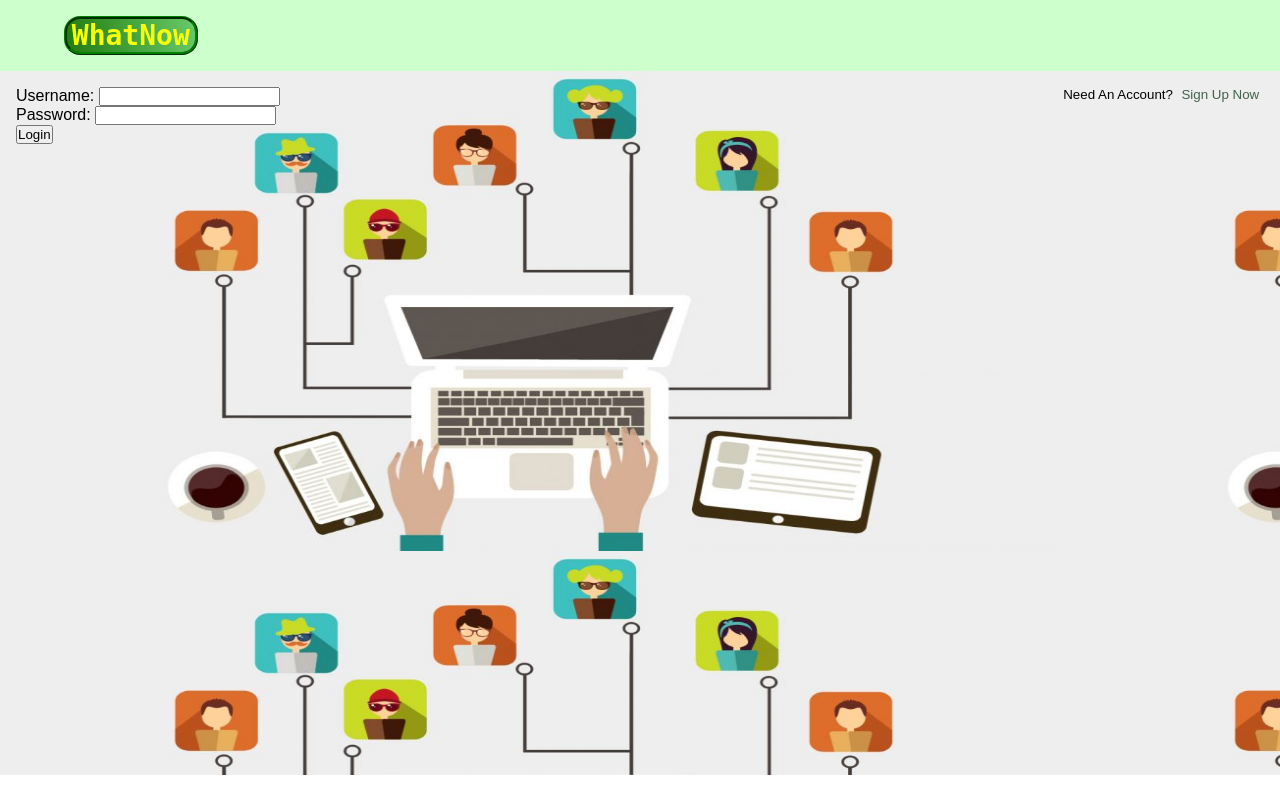
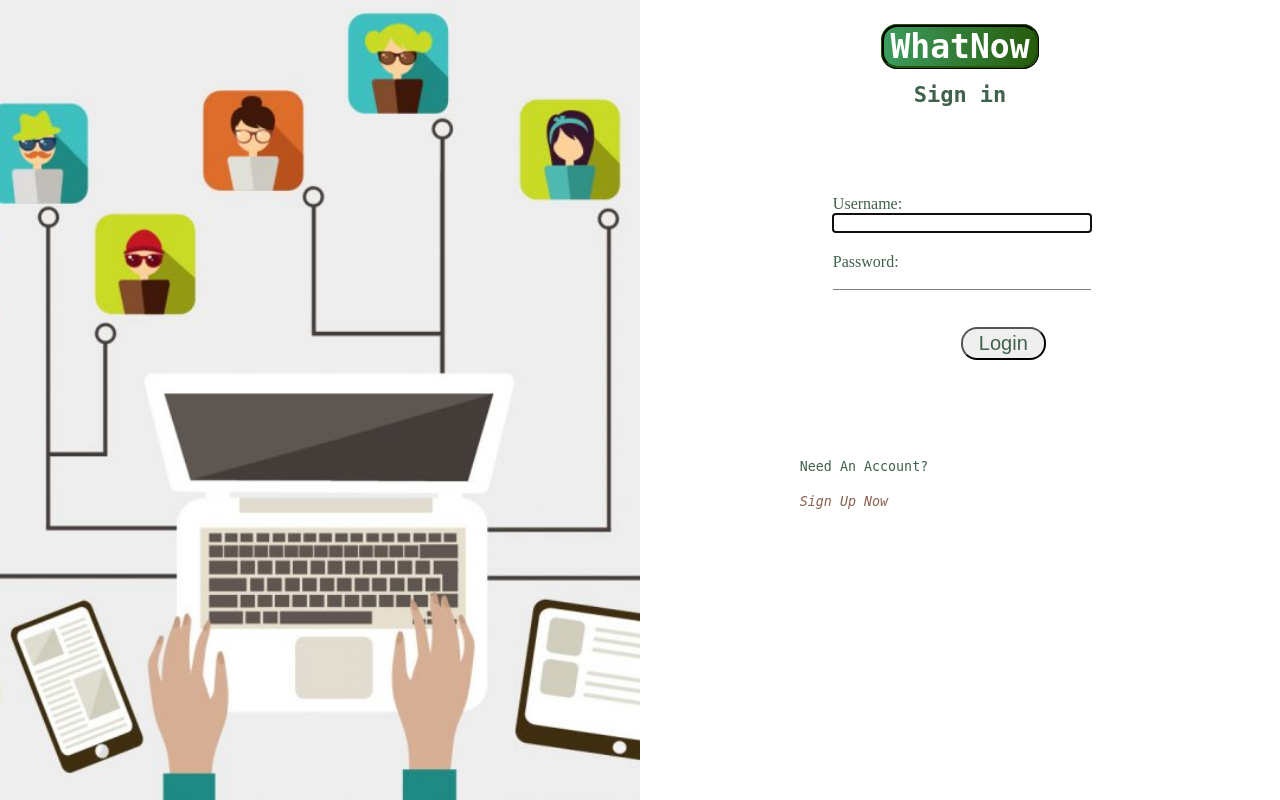
Before and after one commit to yyotova/WhatNow, a Django app: page / in a window 1280 px wide. Run offline with Django 3.2, Linux system fonts and the light colour scheme.

Commit message:
style register and login

```diff
--- a/whatnow/tasks/static/style.css
+++ b/whatnow/tasks/static/style.css
@@ -23,10 +23,10 @@ html, body {
 }
 
 header {
-    padding: 1rem;
-    padding-right: 4rem;
+    height: 4rem;
+    padding-right: 1.5rem;
     padding-left: 4rem;
-    background-color: rgb(0, 255, 0, 0.2);
+    background-color: rgb(142, 226, 181, 0.4);
     display: flex;
     flex-direction: row;
     justify-content: space-between;
@@ -35,28 +35,30 @@ header {
 
 .navigation {
     font-size: 25px;
-    color: #40614B;
-    font-style: italic;
 }
 
 .home {
-    font-size: 22px;
-    border: 2px solid #40614B;
+    font-size: 25px;
+}
+
+#logout {
+    font-size: 18px;
+    padding-top: 1.2rem;
 }
 
 a:hover {
-    background-color: lightgreen;
+    background-color: #8ccfa0;
 }
 
 .logo {
     font-family: 'OCR A Std', monospace;
-    font-size: 28px;
-    background-image: linear-gradient(-100deg, rgb(105, 202, 105) 0%, rgb(33, 124, 15) 100%);
-    border: 3px ridge green;
-    color: #F8FF0B;
+    font-size: 33px;
+    background: linear-gradient(90deg, rgba(2,0,36,1) 0%, rgba(6,128,49,0.7819328414959734) 0%, rgba(39,92,12,1) 100%, rgba(0,212,255,1) 100%);
+    border: 3px ridge #225508;
+    color: white;
     border-radius: 1rem;
-    padding-left: .3rem;
-    padding-right: .3rem;
+    padding-left: .4rem;
+    padding-right: .4rem;
 }
 
 ul {
@@ -65,11 +67,13 @@ ul {
 }
 
 a {
+    height: 100%;
     text-decoration: none;
     color: #40614B;
     border-radius: 1rem;
     padding-left: .3rem;
     padding-right: .3rem;
+    padding-top: 1rem;
 }
 
 .heading {
--- /dev/null
+++ b/whatnow/users/static/login.css
@@ -0,0 +1,98 @@
+body {
+    width: 100%;
+    height: 100%;
+    margin: 0;
+}
+
+.container {
+    height: 100%;
+    width: 100%;
+    display: flex;
+    flex-direction: row;
+}
+
+.image {
+    width: 50%;
+    height: 100vh;
+    background-image: url("work.jpg");
+    background-size: cover;
+    background-position: center;
+}
+
+.form-container {
+    width: 50%;
+    height: 100%;
+    padding-top: 1.7rem;
+    display: flex;
+    flex-direction: column;
+    align-items: center;
+}
+
+.logo {
+    font-family: 'OCR A Std', monospace;
+    font-size: 33px;
+    background: linear-gradient(90deg, rgba(2,0,36,1) 0%, rgba(6,128,49,0.7819328414959734) 0%, rgba(39,92,12,1) 100%, rgba(0,212,255,1) 100%);
+    border: 3px ridge #225508;
+    color: white;
+    border-radius: 1rem;
+    padding-left: .4rem;
+    padding-right: .4rem;
+}
+
+.logo_container {
+    margin-bottom: 1rem;
+}
+
+.create {
+    font-family: 'OCR A Std', monospace;
+    color: #40614B;
+    font-size: 22px;
+}
+
+.signin {
+    margin-bottom: 3rem;
+}
+
+.form {
+    margin-top: 1.5rem;
+}
+
+span, ul {
+    display: none;
+}
+
+label {
+    color: #40614B;
+}
+
+input {
+    width: 100%;
+    border: none;
+    border-bottom: 1px solid grey;
+    margin-bottom: .3rem;
+}
+
+.button {
+    font-size: 20px;
+    border-radius: 1rem;
+    color: #40614B;
+    padding: .2rem;
+    padding-right: 1rem;
+    padding-left: 1rem;
+    margin: 0 auto;
+    margin-top: 1rem;
+    margin-left: 8rem;
+}
+
+.small {
+    font-family: 'OCR A Std', monospace;
+    color: #40614B;
+    margin-top: 5rem;
+    margin-right: 12rem;
+}
+
+a {
+    text-decoration: none;
+    font-style: italic;
+    color: #88614f;
+}
--- a/whatnow/users/templates/users/login.html
+++ b/whatnow/users/templates/users/login.html
@@ -1,8 +1,43 @@
 {% load static %}
+
+<!DOCTYPE html>
+<html>
 <head>
+    <title>Login</title>
+    <link rel="stylesheet" type="text/css" href="{% static 'login.css' %}">
+</head>
+<body>
+    <div class="container">
 
-    <title>Your Tasks</title>
-    <link rel="stylesheet" type="text/css" href="{% static 'style.css' %}">
+        <div class="image">
+        </div>
+
+        <div class="form-container">
+            <div class="logo_container">
+                <strong class="logo">WhatNow</strong>
+            </div>
+            <div class="signin">
+                <strong class="create">Sign in</strong>
+            </div>
+            <div class="form">
+                <form method="POST">
+                    {% csrf_token %}
+                    {{ form.as_p }}
+                    <button type="submit" class="button">Login</button>
+                </form>
+            </div>
+            <div class="small">
+                <p><small>Need An Account?</small></p>
+                <p><small><a href="{% url 'register' %}">Sign Up Now</a></small></p>
+            </div>
+        </div>
+    </div>
+</body>
+</html>
+<!-- <head>
+
+    <title>Login</title>
+    <link rel="stylesheet" type="text/css" href="{% static 'login.css' %}">
 </head>
  <header>
             <strong class="logo">WhatNow</strong>
@@ -16,4 +51,4 @@
 <small>
 	Need An Account? <a href="{% url 'register' %}">Sign Up Now</a>
 </small>
-</div>
+</div> -->
```
Also changed, not shown: whatnow/users/static/style.css (deleted, +0 -146 lines), whatnow/users/templates/users/register.html (+32 -5 lines).
